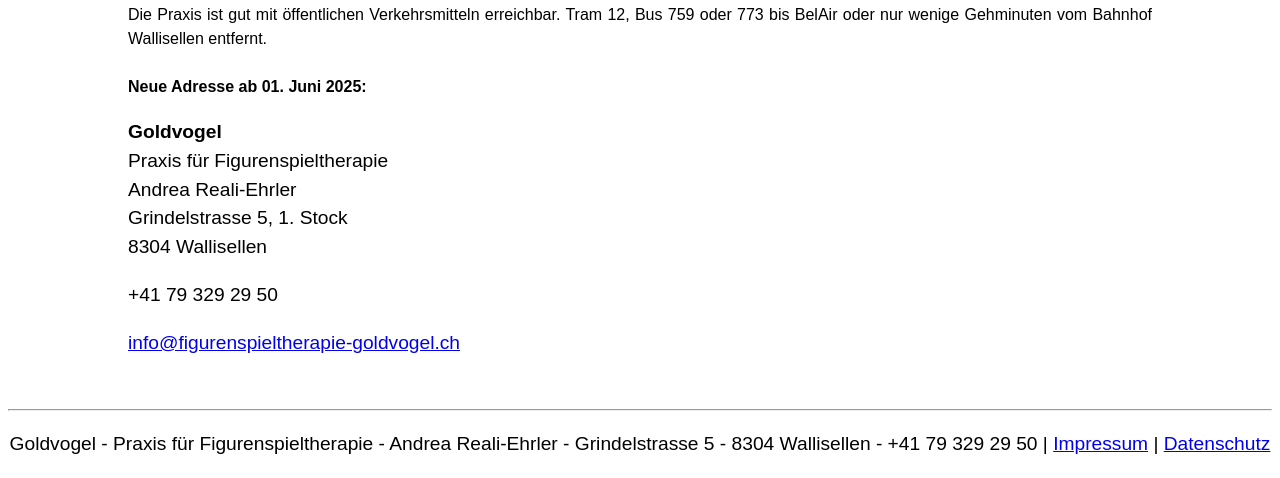
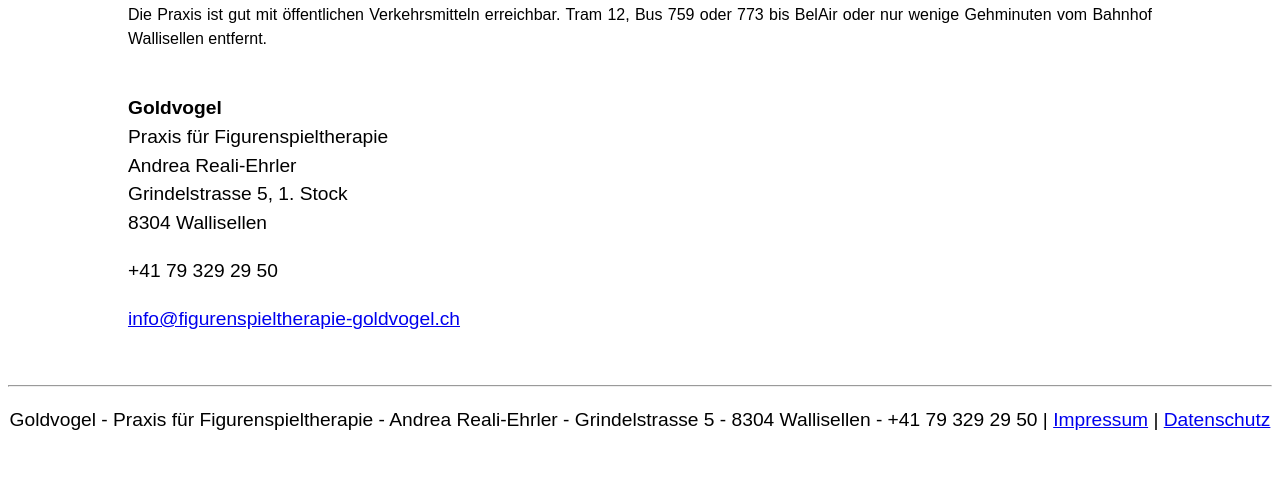
Before and after one commit to figurenspieltherapie-goldvogel/figurenspieltherapie-goldvogel.github.io, a Jekyll site: the page built from index.html, in a window 1280 px wide and 900 px high, scrolled down 14565 px, cut to the strip 422-900 px from the top of the window. Built offline with Jekyll 4.4.1, drawn with Linux system fonts in a browser that asks for light colours; after the commit the page ends 15441 px from its top, so only the background shows below that.

Commit message:
Entferne "neue Adresse ab...."

```diff
--- a/_sections/9-kontakt.html
+++ b/_sections/9-kontakt.html
@@ -28,7 +28,6 @@ long_title: Kontakt
     <iframe src="https://www.google.com/maps/embed?pb=!1m18!1m12!1m3!1d3549.408791538203!2d8.586061609615589!3d47.41321004539727!2m3!1f0!2f0!3f0!3m2!1i1024!2i768!4f13.1!3m3!1m2!1s0x479aa044d2f42969%3A0x20986671e7187a69!2sGrindelstrasse%205%2C%208304%20Wallisellen!5e0!3m2!1sen!2sch!4v1746391252659!5m2!1sen!2sch" width="100%" height="400" style="border:0;" allowfullscreen="" loading="lazy" referrerpolicy="no-referrer-when-downgrade"></iframe>
     <br>Die Praxis ist gut mit öffentlichen Verkehrsmitteln erreichbar. Tram 12, Bus 759 oder 773 bis BelAir oder nur wenige Gehminuten vom Bahnhof Wallisellen entfernt.<br><br>
 
-    <strong>Neue Adresse ab 01. Juni 2025:</strong>
     <p><strong>Goldvogel</strong><br>Praxis für Figurenspieltherapie<br>Andrea Reali-Ehrler<br>Grindelstrasse 5, 1. Stock<br>8304 Wallisellen</p>
     <p>+41 79 329 29 50</p>
     <p><a href="mailto:info@figurenspieltherapie-goldvogel.ch">info@figurenspieltherapie-goldvogel.ch</a></p>
```
